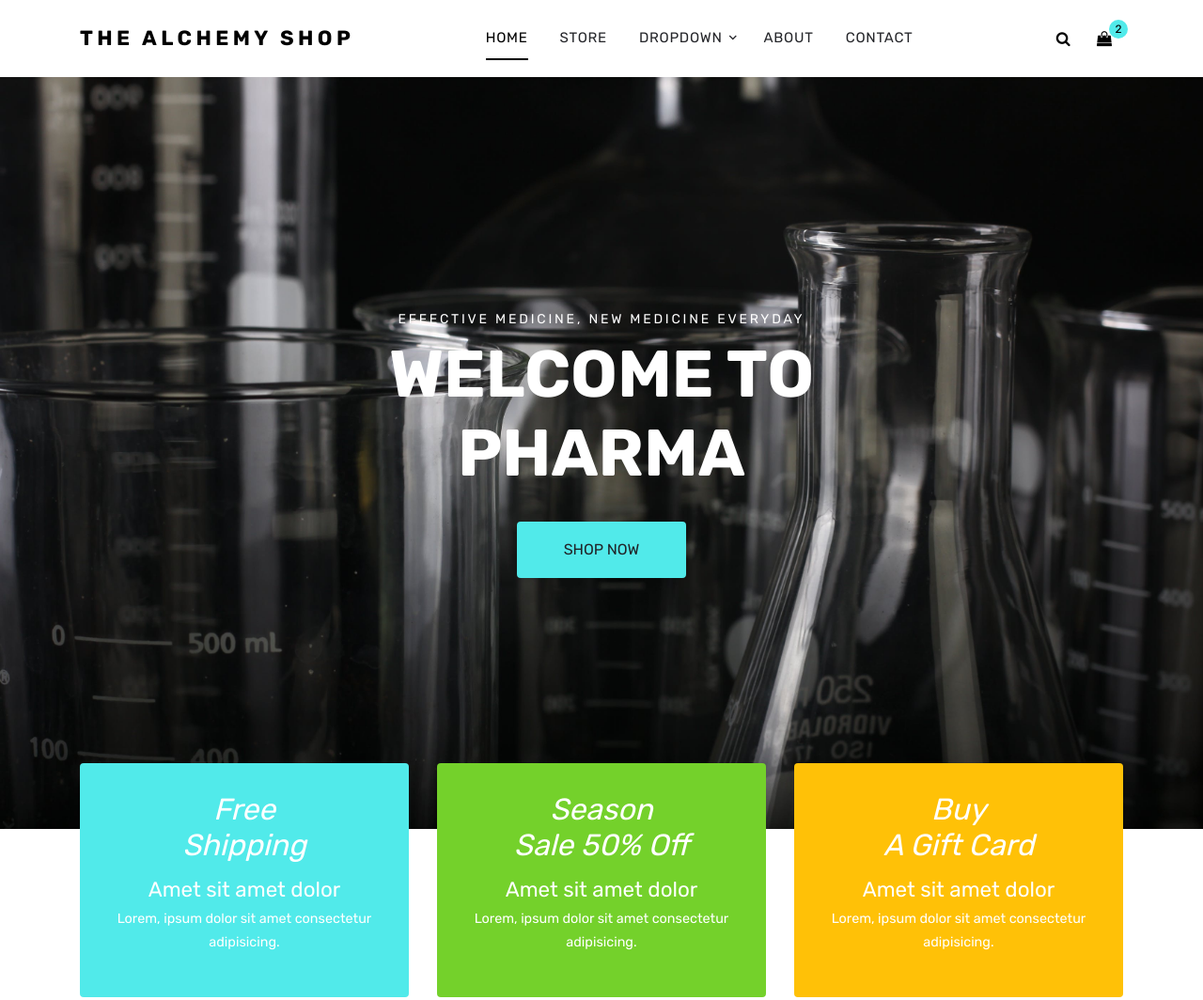
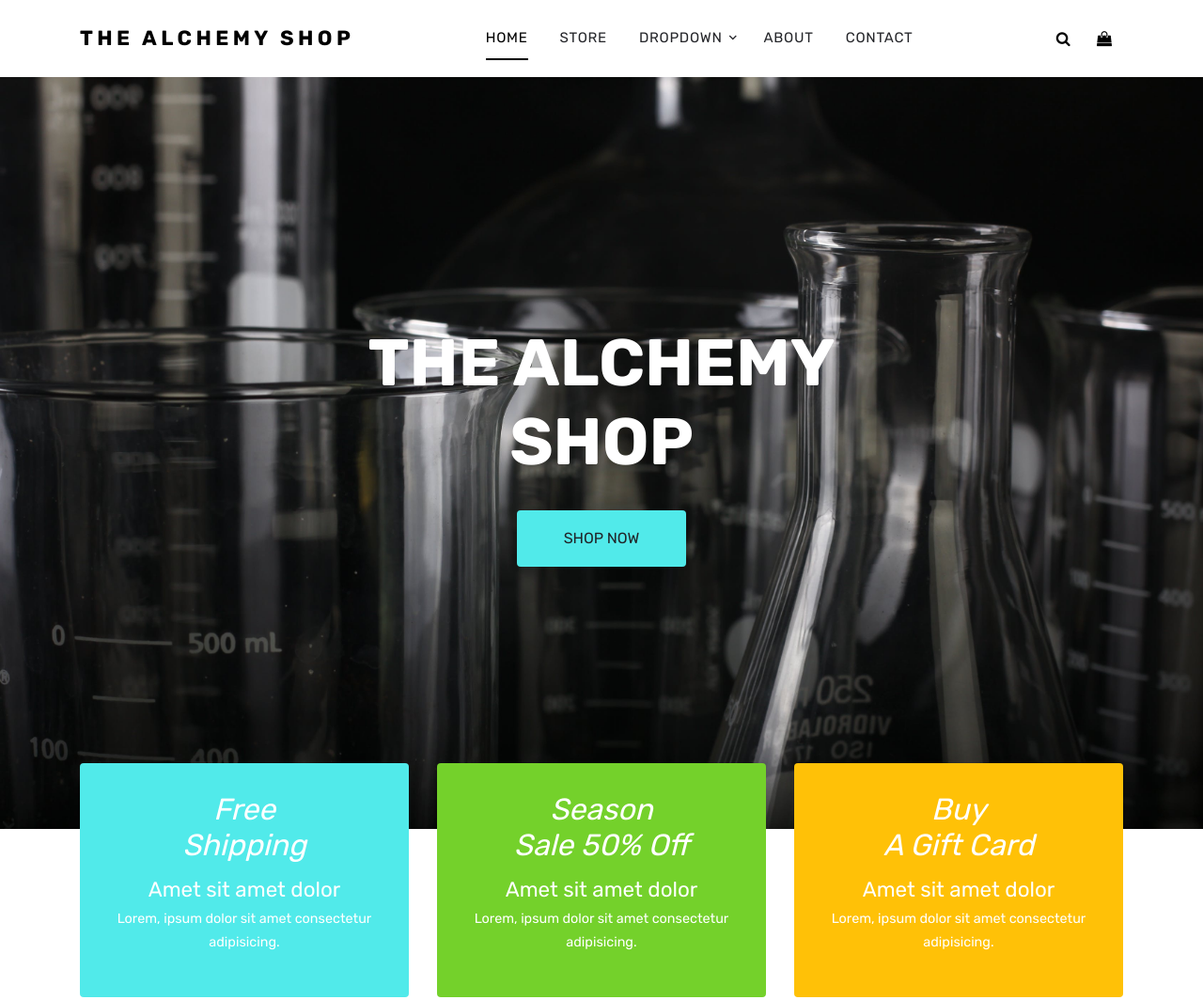
Before and after one commit to TheAlchemyShop/thealchemyshop.github.io, a plain HTML site: page index.html in a window 1280 px wide. Shown: the top 1064 px of the page at 94% size. Drawn offline with Linux system fonts and the light colour scheme; files whose address does not match are found by name.

Commit message:
Update index.html

```diff
--- a/index.html
+++ b/index.html
@@ -75,9 +75,9 @@
           </div>
           <div class="icons">
             <a href="#" class="icons-btn d-inline-block js-search-open"><span class="icon-search"></span></a>
-            <a href="cart.html" class="icons-btn d-inline-block bag">
+            <a href="cart" class="icons-btn d-inline-block bag">
               <span class="icon-shopping-bag"></span>
-              <span class="number">2</span>
+              <span class="number" style="display: none"></span>
             </a>
             <a href="#" class="site-menu-toggle js-menu-toggle ml-3 d-inline-block d-lg-none"><span
                 class="icon-menu"></span></a>
@@ -91,8 +91,7 @@
         <div class="row">
           <div class="col-lg-7 mx-auto order-lg-2 align-self-center">
             <div class="site-block-cover-content text-center">
-              <h2 class="sub-title">Effective Medicine, New Medicine Everyday</h2>
-              <h1>Welcome To Pharma</h1>
+              <h1>The Alchemy Shop</h1>
               <p>
                 <a href="#" class="btn btn-primary px-5 py-3">Shop Now</a>
               </p>
```
